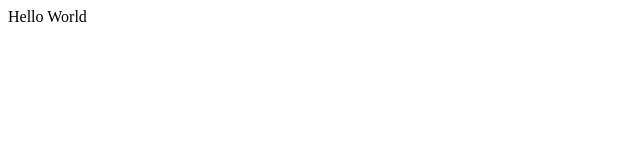
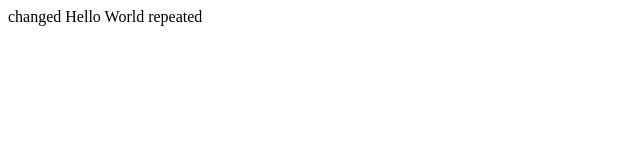
Before and after one commit to samratsuzil/hackfest, a plain HTML site: page index.html in a window 1280 px wide. Shown: the whole page, without its empty margins (0-640 px from the left). Drawn offline with Linux system fonts and the light colour scheme.

Commit message:
Update index.html

```diff
--- a/index.html
+++ b/index.html
@@ -13,11 +13,13 @@
         <link rel="stylesheet" href="">
     </head>
     <body>
+
+        changed
         <!--[if lt IE 7]>
             <p class="browsehappy">You are using an <strong>outdated</strong> browser. Please <a href="#">upgrade your browser</a> to improve your experience.</p>
         <![endif]-->
 
-        Hello World
+        Hello World repeated
 
         <script src="" async defer></script>
     </body>
```
